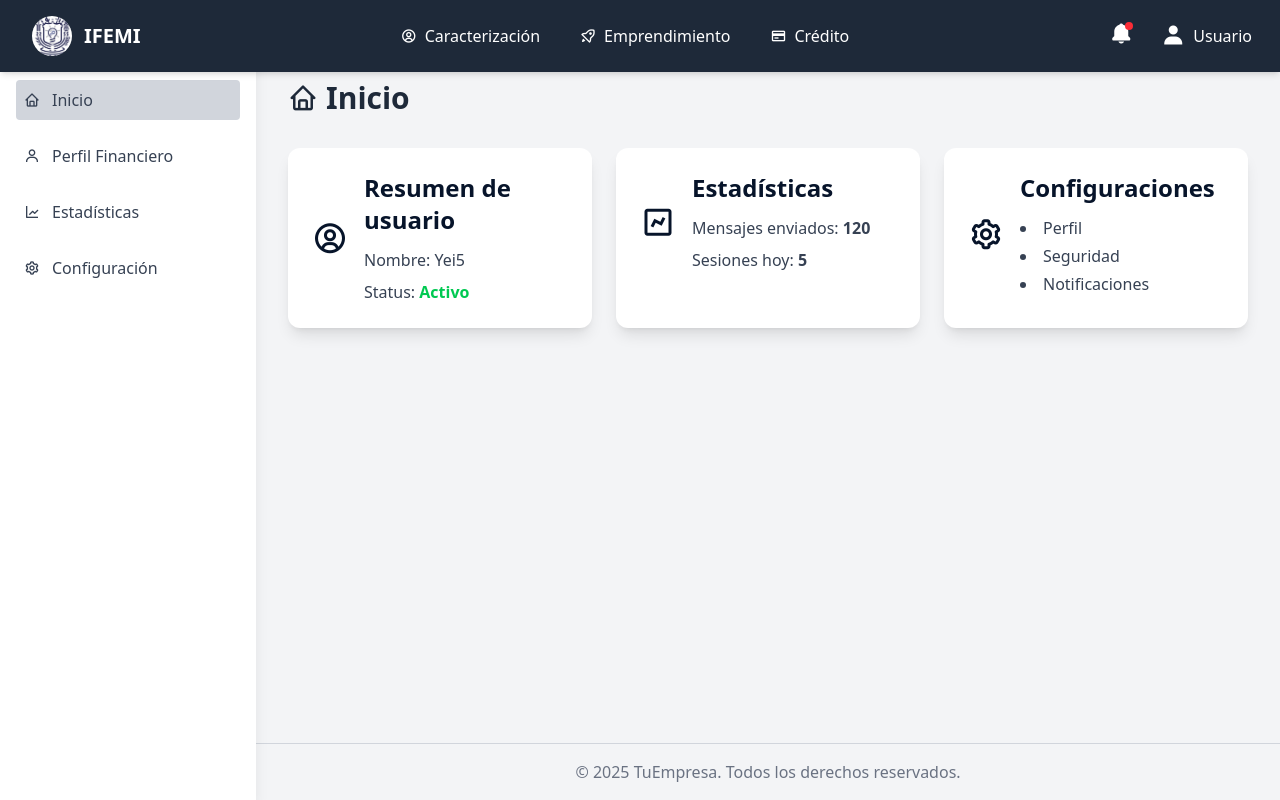
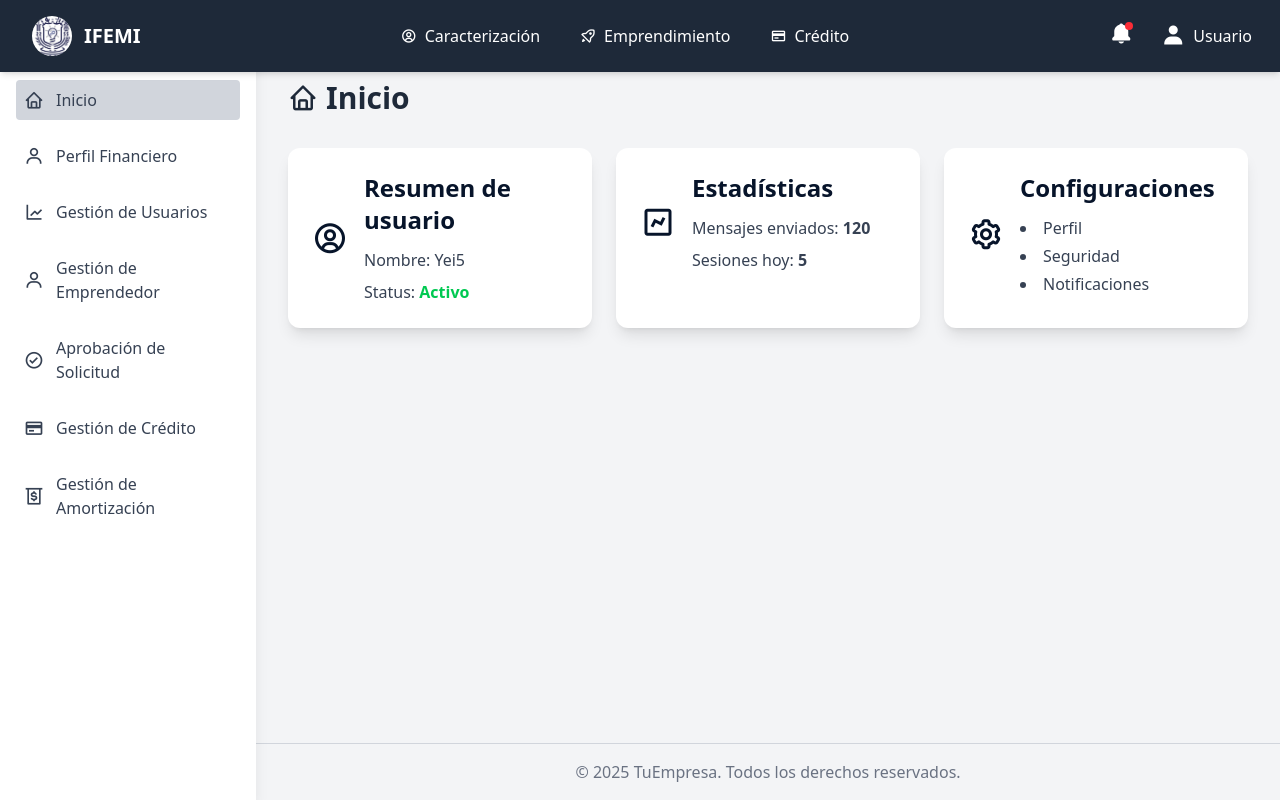
Before and after one commit to Yeisnardo/siccee, a React (Vite) app: page /dashboard in a window 1280 px wide. Built offline with nearby package versions, Linux system fonts and the light colour scheme.

Commit message:
CAMBIOS JENNIREEF COMEME te quiero

```diff
--- a/src/components/Menu.jsx
+++ b/src/components/Menu.jsx
@@ -17,10 +17,11 @@ const Menu = ({ onClose }) => {
           }
           onClick={onClose}
         >
-          <i className='bx bx-home mr-3'></i>
-          Inicio
+          <i className='bx bx-home mr-3 text-xl'></i>
+          <span>Inicio</span>
         </NavLink>
-        {/* Perfil */}
+
+        {/* Perfil Financiero */}
         <NavLink
           to="/perfil"
           className={({ isActive }) =>
@@ -30,9 +31,10 @@ const Menu = ({ onClose }) => {
           }
           onClick={onClose}
         >
-          <i className='bx bx-user mr-3'></i>
-          Perfil Financiero
+          <i className='bx bx-user mr-3 text-xl'></i>
+          <span>Perfil Financiero</span>
         </NavLink>
+
         {/* Estadísticas */}
         <NavLink
           to="/estadisticas"
@@ -43,9 +45,10 @@ const Menu = ({ onClose }) => {
           }
           onClick={onClose}
         >
-          <i className='bx bx-line-chart mr-3'></i>
-          Estadísticas
+          <i className='bx bx-line-chart mr-3 text-xl'></i>
+          <span>Gestión de Usuarios</span>
         </NavLink>
+
         {/* Configuración */}
         <NavLink
           to="/config"
@@ -56,10 +59,51 @@ const Menu = ({ onClose }) => {
           }
           onClick={onClose}
         >
-          <i className='bx bx-cog mr-3'></i>
-          Configuración
+          <i className='bx bx-user mr-3 text-xl'></i>
+          <span>Gestión de Emprendedor</span>
         </NavLink>
-        {/* Botón para cerrar el menú manualmente */}
+
+        {/* Aprobación de Solicitud */}
+        <NavLink
+          to="/aprobacion"
+          className={({ isActive }) =>
+            `flex items-center text-gray-700 hover:bg-gray-200 p-2 rounded transition-colors duration-200 ${
+              isActive ? activeClassName : ""
+            }`
+          }
+          onClick={onClose}
+        >
+          <i className='bx bx-check-circle mr-3 text-xl'></i>
+          <span>Aprobación de Solicitud</span>
+        </NavLink>
+
+        {/* Gestión de Crédito */}
+        <NavLink
+          to="/credito"
+          className={({ isActive }) =>
+            `flex items-center text-gray-700 hover:bg-gray-200 p-2 rounded transition-colors duration-200 ${
+              isActive ? activeClassName : ""
+            }`
+          }
+          onClick={onClose}
+        >
+          <i className='bx bx-credit-card mr-3 text-xl'></i>
+          <span>Gestión de Crédito</span>
+        </NavLink>
+
+        {/* Gestión de Amortización */}
+        <NavLink
+          to="/amortizacion"
+          className={({ isActive }) =>
+            `flex items-center text-gray-700 hover:bg-gray-200 p-2 rounded transition-colors duration-200 ${
+              isActive ? activeClassName : ""
+            }`
+          }
+          onClick={onClose}
+        >
+          <i className='bx bx-money-withdraw mr-3 text-xl'></i>
+          <span>Gestión de Amortización</span>
+        </NavLink>
       </nav>
     </aside>
   );
```
